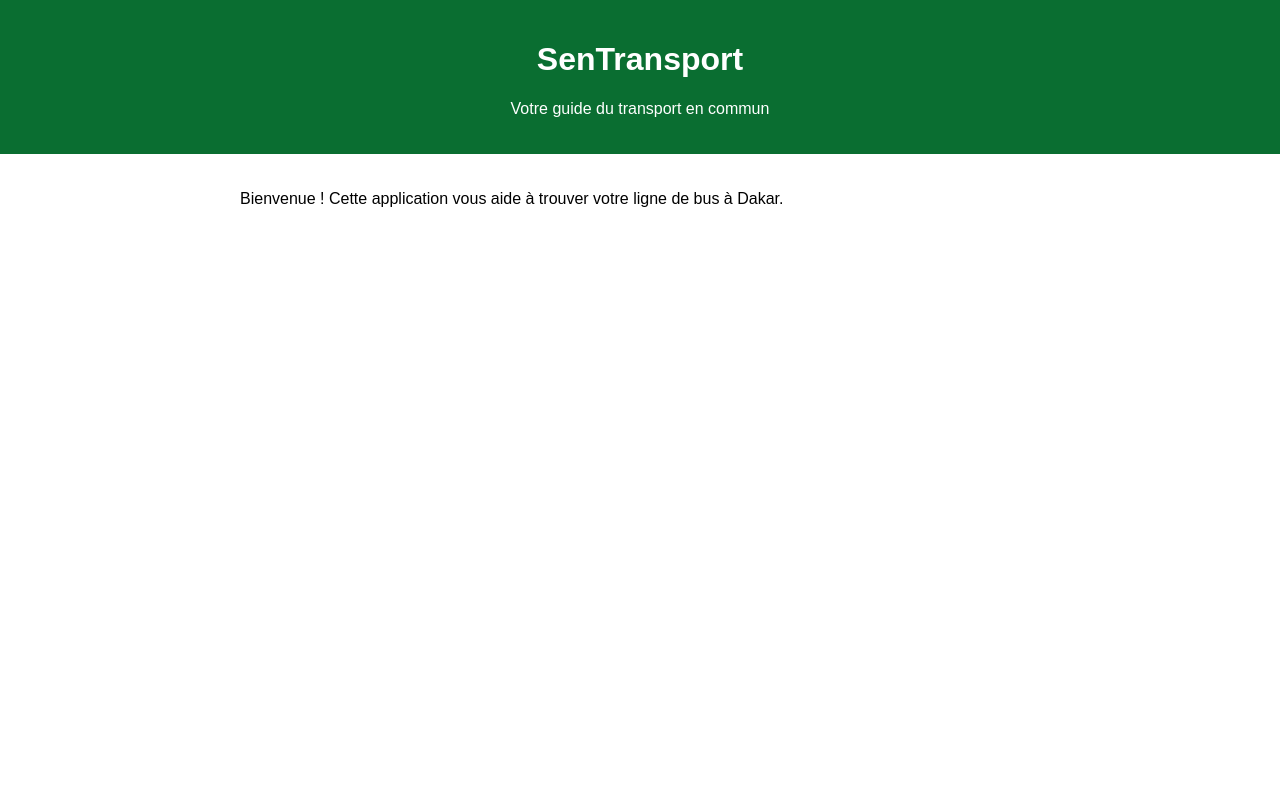
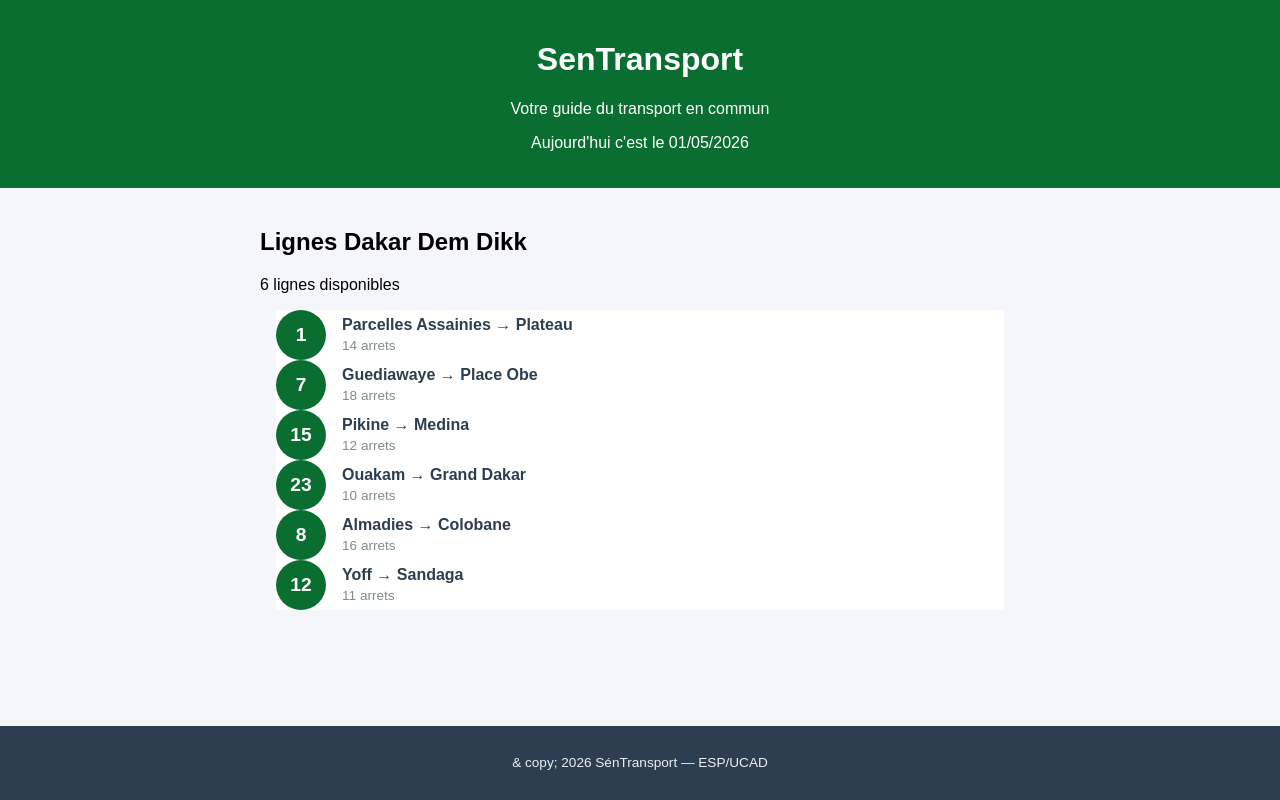
Before and after one commit to Astou05/sentransport, a React (Create React App) app: page / in a window 1280 px wide. Built offline with nearby package versions, Linux system fonts and the light colour scheme.

Commit message:
Lab 2 : composants statiques LigneBus et ListeLignes

```diff
--- a/src/App.css
+++ b/src/App.css
@@ -1,10 +1,20 @@
 .App {
   font-family: Arial, sans-serif;
   min-height: 100vh;
+  background-color: #f5f6fa;
+  display: flex;
+  flex-direction: column;
 }
-
 .contenu {
   padding: 20px;
   max-width: 800px;
   margin: 0 auto;
+  width: 100%;
+  box-sizing: border-box;
+  flex: 1;
 }
+@media (max-width: 600px) {
+  .contenu {
+    padding: 12px;
+  }
+}
--- a/src/App.js
+++ b/src/App.js
@@ -1,13 +1,24 @@
 import './App.css';
 import Header from './Header';
-
+import ListeLignes from './ListeLignes';
+import Footer from './Footer';
 function App() {
+  const lignes = [
+    { id: 1, numero: "1", depart: "Parcelles Assainies", arrivee: "Plateau", arrets: 14 },
+    { id: 2, numero: "7", depart: "Guediawaye", arrivee: "Place Obe", arrets: 18 },
+    { id: 3, numero: "15", depart: "Pikine", arrivee: "Medina", arrets: 12 },
+    { id: 4, numero: "23", depart: "Ouakam", arrivee: "Grand Dakar", arrets: 10 },
+    { id: 5, numero: "8", depart: "Almadies", arrivee: "Colobane", arrets: 16 },
+    { id: 6, numero: "12", depart: "Yoff", arrivee: "Sandaga", arrets: 11 },
+  ];
   return (
     <div className="App">
-    <Header />
-    <main className="contenu">
-       <p>Bienvenue ! Cette application vous aide à trouver votre ligne de bus à Dakar.</p>
-    </main>
+      <Header />
+      <main className="contenu">
+        {/* On passe le tableau lignes au composant ListeLignes */}
+        <ListeLignes lignes={lignes} />
+      </main>
+      <Footer />
     </div>
   );
 }
--- /dev/null
+++ b/src/Footer.css
@@ -0,0 +1,8 @@
+.footer {
+background-color: #2c3e50;
+color: #ecf0f1;
+text-align: center;
+padding: 16px;
+margin-top: 40px;
+font-size: 0.85rem;
+}
--- /dev/null
+++ b/src/Footer.js
@@ -0,0 +1,11 @@
+import './Footer.css';
+
+function Footer() {
+  return (
+    <footer className="footer">
+      <p>& copy; 2026 SénTransport &mdash; ESP/UCAD</p>
+    </footer>
+  );
+}
+
+export default Footer;
--- a/src/Header.js
+++ b/src/Header.js
@@ -1,10 +1,12 @@
 import './Header.css';
 
 function Header() {
+    const dateAujourdhui = new Date().toLocaleDateString('fr-FR');
     return (
         <header className="header">
             <h1 classeName="header-titre">SenTransport</h1>
             <p classeName="header-soustitre">Votre guide du transport en commun</p>
+            <p classeName="header-date">Aujourd'hui c'est le {dateAujourdhui}</p>
         </header>
     );
 }
--- /dev/null
+++ b/src/LigneBus.css
@@ -0,0 +1,49 @@
+.ligne-bus {
+display : flex ;
+align-items : center ;
+padding : 12 px 16 px ;
+margin : 8 px 0;
+background-color : #ffffff ;
+border-radius : 8 px ;
+border-left : 4 px solid #0a6e31 ;
+box-shadow : 0 2 px 4 px rgba (0 , 0 , 0 , 0.1) ;
+cursor : pointer ;
+transition : transform 0.2 s , box - shadow 0.2 s ;
+}
+
+.ligne-bus:hover {
+  transform: translateX(4px);
+  box-shadow: 0 4px 8px rgba(0, 0, 0, 0.15);
+}
+
+.ligne-numero {
+  background-color: #0a6e31;
+  color: white;
+  font-weight: bold;
+  font-size: 1.2rem;
+  width: 50px;
+  height: 50px;
+  border-radius: 50%;
+  display: flex;
+  align-items: center;
+  justify-content: center;
+  margin-right: 16px;
+  flex-shrink: 0;
+}
+
+.ligne-info {
+  display: flex;
+  flex-direction: column;
+}
+
+.ligne-trajet {
+  font-size: 1rem;
+  font-weight: 600;
+  color: #2c3e50;
+}
+
+.ligne-arrets {
+  font-size: 0.85rem;
+  color: #7f8c8d;
+  margin-top: 4px;
+}
--- /dev/null
+++ b/src/LigneBus.js
@@ -0,0 +1,17 @@
+import './LigneBus.css';
+
+function LigneBus({ numero, depart, arrivee, arrets }) {
+  return (
+    <div className="ligne-bus">
+      <div className="ligne-numero">{numero}</div>
+      <div className="ligne-info">
+        <span className="ligne-trajet">
+          {depart} &rarr; {arrivee}
+        </span>
+        <span className="ligne-arrets">{arrets} arrets</span>
+      </div>
+    </div>
+  );
+}
+
+export default LigneBus;
--- /dev/null
+++ b/src/ListeLignes.css
@@ -0,0 +1,14 @@
+.liste-lignes {
+padding: 0 16px;
+}
+.liste-titre {
+color: #2c3e50;
+font-size: 1.4rem;
+margin-bottom: 4px;
+}
+.liste-description {
+color: #7f8c8d;
+font-size: 0.9rem;
+margin-top: 0;
+margin-bottom: 16px;
+}
--- /dev/null
+++ b/src/ListeLignes.js
@@ -0,0 +1,25 @@
+import LigneBus from './LigneBus';
+import './ListeLignes.css';
+
+function ListeLignes({ lignes }) {
+  return (
+    <div className="liste-lignes-container">
+      <h2>Lignes Dakar Dem Dikk</h2>
+      <p className="stats-info">{lignes.length} lignes disponibles</p>
+
+      <div className="liste-lignes">
+        {lignes.map((ligne) => (
+          <LigneBus
+            key={ligne.id}
+            numero={ligne.numero}
+            depart={ligne.depart}
+            arrivee={ligne.arrivee}
+            arrets={ligne.arrets}
+          />
+        ))}
+      </div>
+    </div>
+  );
+}
+
+export default ListeLignes;
```
Also changed, not shown: src/StatArrets.js (added, +10 -0 lines), src/StatBus.js (added, +10 -0 lines), src/StatLignes.js (added, +10 -0 lines).
